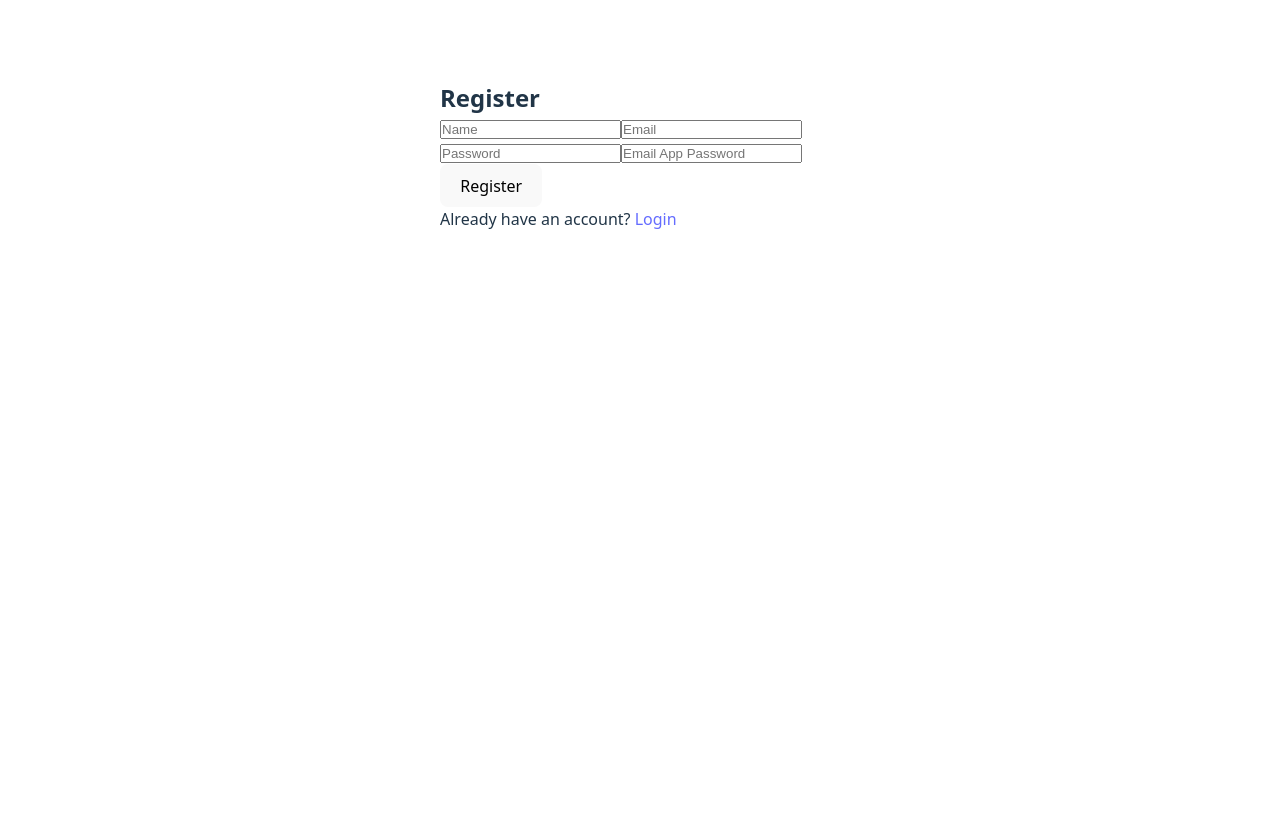
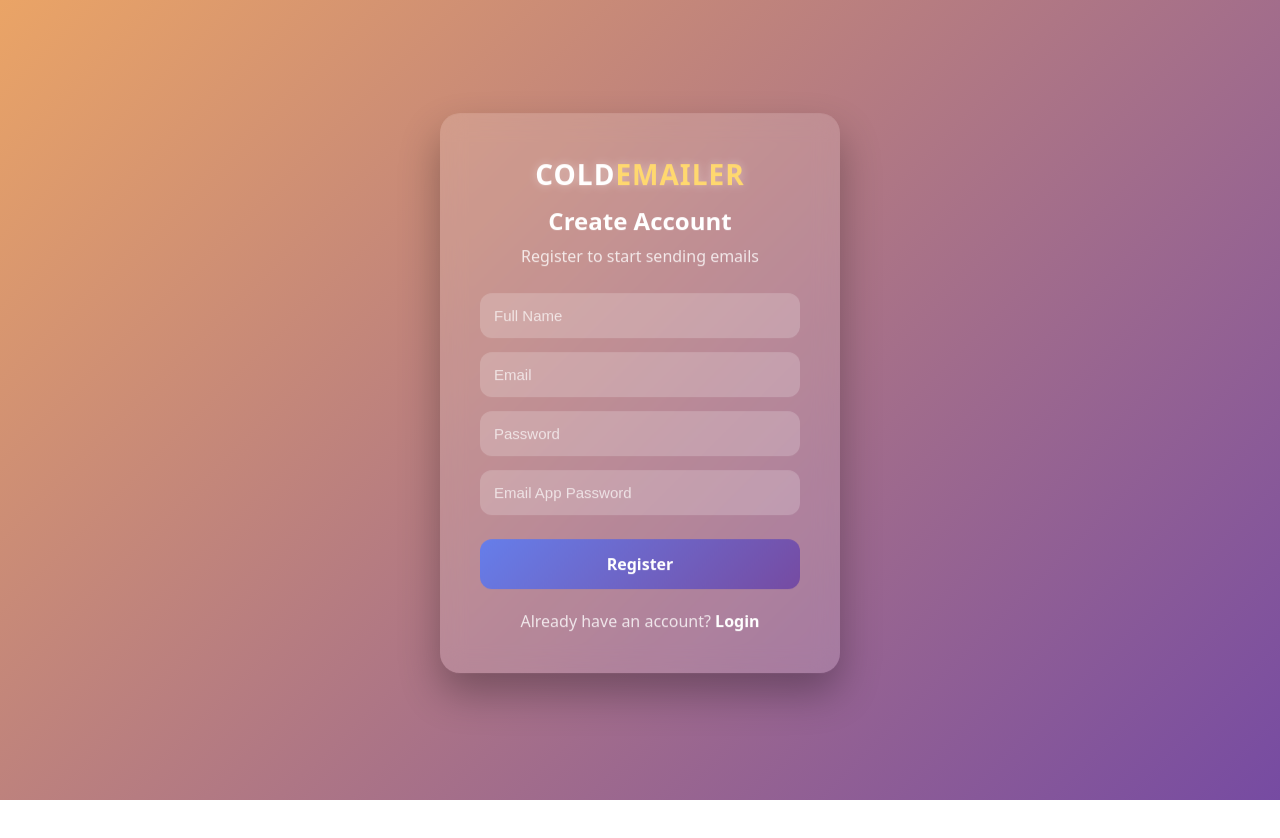
Before and after one commit to Ayushkant3011/Cold-Emailer, a React (Vite) app in the folder Client/: page /register in a window 1280 px wide. Shown: the top 838 px of the page. After the commit the page ends 800 px from the top, so only its background shows below. Built offline with nearby package versions, Linux system fonts and the light colour scheme.

Commit message:
register css added

```diff
--- /dev/null
+++ b/Client/src/pages/Register.css
@@ -0,0 +1,111 @@
+/* Page Layout */
+.register-container {
+  width: 100%;
+  min-height: 100vh;
+  background: linear-gradient(135deg, #eaa466, #764ba2);
+  display: flex;
+  justify-content: center;
+  align-items: center;
+  position: relative;
+}
+
+/* Glass Card */
+.register-card {
+  width: 400px;
+  padding: 40px;
+  border-radius: 20px;
+  background: rgba(255, 255, 255, 0.15);
+  backdrop-filter: blur(12px);
+  box-shadow: 0 20px 40px rgba(0,0,0,0.3);
+  animation: floatCard 4s ease-in-out infinite;
+}
+
+/* Logo */
+.brand-logo {
+  text-align: center;
+  font-size: 28px;
+  font-weight: 800;
+  margin-bottom: 8px;
+  color: white;
+  text-shadow: 0 0 10px rgba(255,255,255,0.4);
+}
+
+.brand-logo span {
+  color: #ffd86f;
+}
+
+/* Titles */
+.register-card h2 {
+  text-align: center;
+  color: white;
+  margin-bottom: 5px;
+}
+
+.subtitle {
+  text-align: center;
+  color: rgba(255,255,255,0.8);
+  margin-bottom: 25px;
+}
+
+/* Form */
+.register-form {
+  display: flex;
+  flex-direction: column;
+  gap: 14px;
+}
+
+.register-form input {
+  padding: 14px;
+  border-radius: 12px;
+  border: none;
+  background: rgba(255,255,255,0.2);
+  color: white;
+  font-size: 15px;
+}
+
+.register-form input::placeholder {
+  color: rgba(255,255,255,0.7);
+}
+
+.register-form input:focus {
+  outline: none;
+  background: rgba(255,255,255,0.3);
+}
+
+/* Button */
+.register-form button {
+  margin-top: 10px;
+  padding: 14px;
+  border-radius: 12px;
+  border: none;
+  background: linear-gradient(135deg, #667eea, #764ba2);
+  color: white;
+  font-size: 16px;
+  font-weight: 600;
+  cursor: pointer;
+  transition: 0.3s;
+}
+
+.register-form button:hover {
+  transform: translateY(-3px);
+  box-shadow: 0 10px 25px rgba(0,0,0,0.3);
+}
+
+/* Footer */
+.footer-text {
+  margin-top: 20px;
+  text-align: center;
+  color: rgba(255,255,255,0.8);
+}
+
+.footer-text a {
+  color: white;
+  font-weight: 600;
+  text-decoration: none;
+}
+
+/* Animation */
+@keyframes floatCard {
+  0%,100% { transform: translateY(0); }
+  50% { transform: translateY(-8px); }
+}
--- a/Client/src/pages/Register.jsx
+++ b/Client/src/pages/Register.jsx
@@ -1,6 +1,7 @@
 import { useState } from "react";
 import axios from "axios";
 import { useNavigate, Link } from "react-router-dom";
+import "./Register.css";
 
 function Register() {
   const [form, setForm] = useState({
@@ -16,11 +17,7 @@ function Register() {
     e.preventDefault();
 
     try {
-      await axios.post(
-        "http://localhost:5000/api/auth/register",
-        form
-      );
-
+      await axios.post("http://localhost:5000/api/auth/register", form);
       alert("Registration successful!");
       navigate("/");
     } catch (err) {
@@ -29,12 +26,16 @@ function Register() {
   };
 
   return (
-    <div style={{ maxWidth: 400, margin: "auto", marginTop: 80 }}>
-      <h2>Register</h2>
+    <div className="register-container">
+      <div className="register-card">
+        <div className="brand-logo">Cold<span>Emailer</span></div>
 
-      <form onSubmit={handleRegister}>
+        <h2>Create Account</h2>
+        <p className="subtitle">Register to start sending emails</p>
+
+        <form className="register-form" onSubmit={handleRegister}>
           <input
-          placeholder="Name"
+            placeholder="Full Name"
             required
             onChange={(e) => setForm({ ...form, name: e.target.value })}
           />
@@ -65,9 +66,10 @@ function Register() {
           <button type="submit">Register</button>
         </form>
 
-      <p>
+        <p className="footer-text">
           Already have an account? <Link to="/">Login</Link>
         </p>
+      </div>
     </div>
   );
 }
```
Lines whose indentation alone changed are shown as unchanged.
